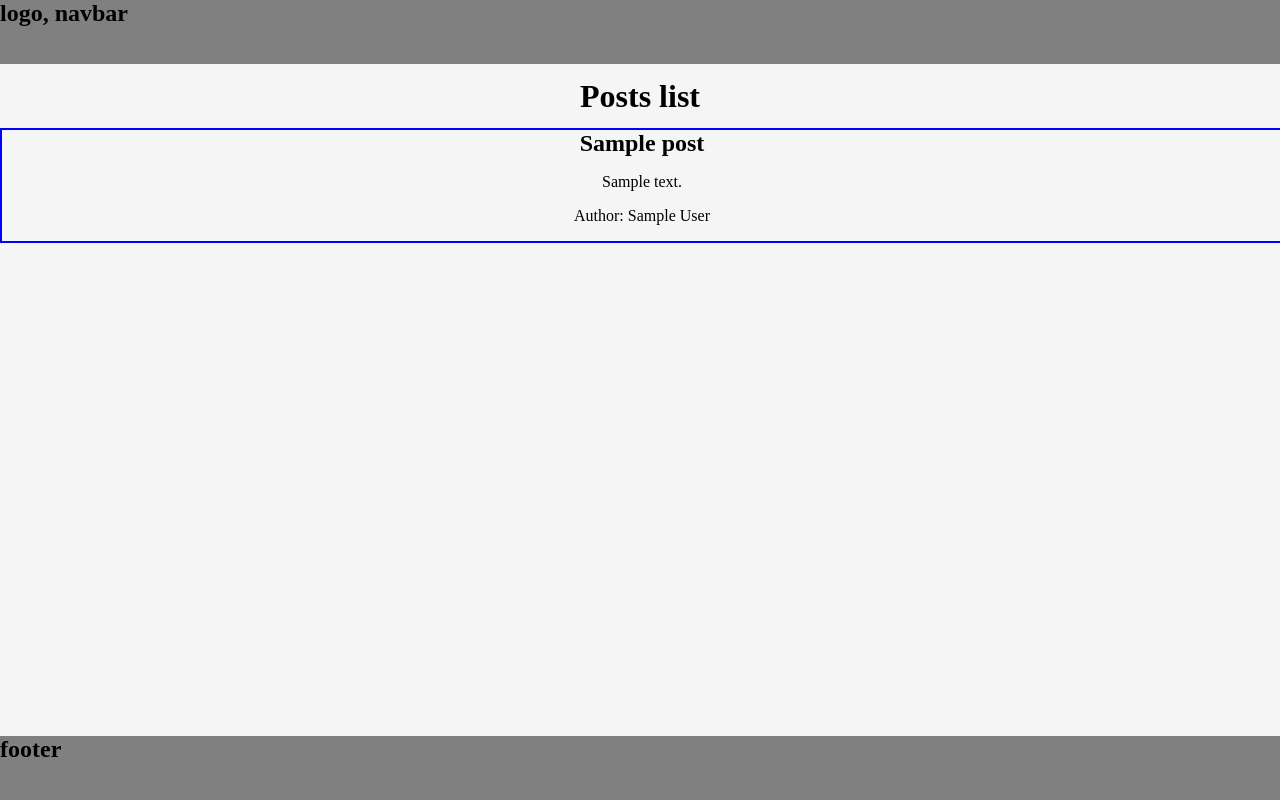
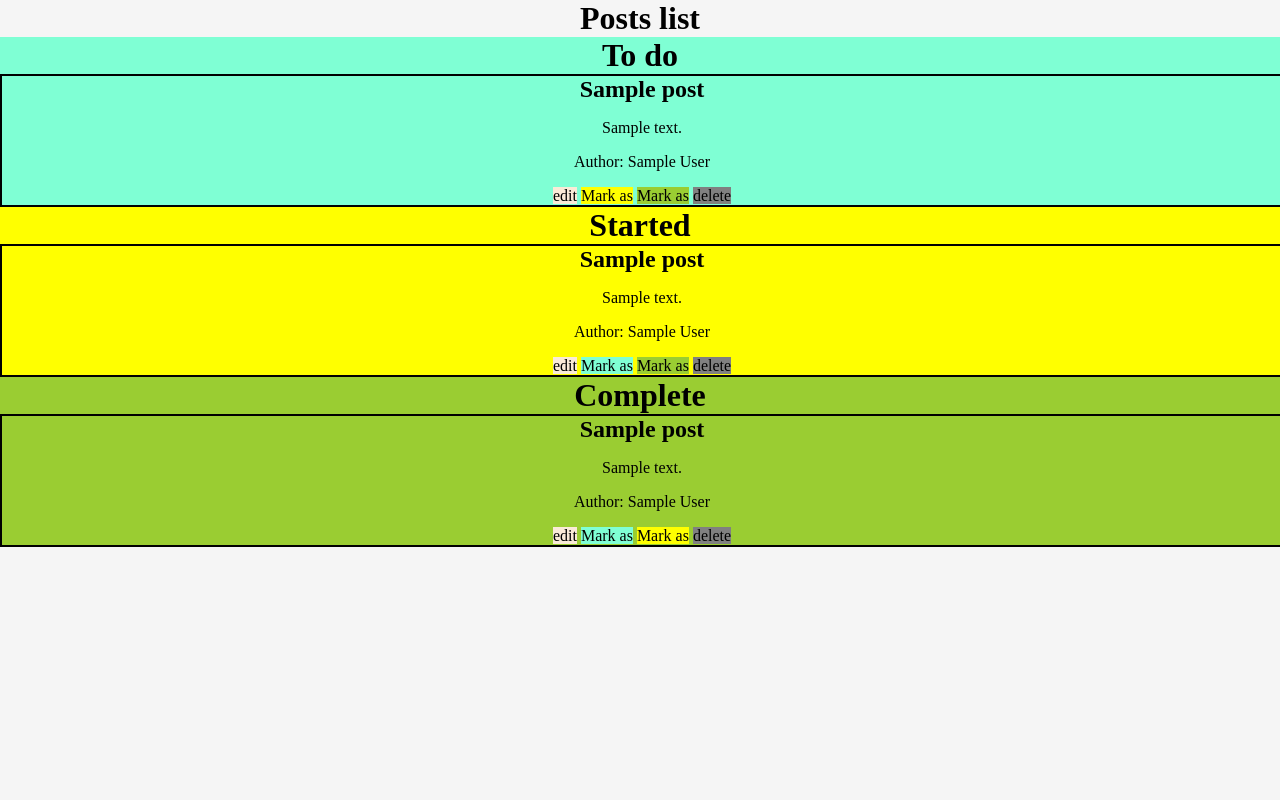
Before and after one commit to huss-al/django-warriors-todo, a Django app: template to_do/templates/to_do/to_do.html in a window 1280 px wide. Run offline with Django 3.2, Linux system fonts and the light colour scheme; the template is opened without the code that fills it: most values are stand-ins (such as "Sample title", 1, 10 or a date in 2020).

Commit message:
more basic styling for toask page

```diff
--- a/static/css/main.css
+++ b/static/css/main.css
@@ -1,11 +1,4 @@
-header {
-    position: absolute;
-    margin-top: 0;
-    width: 100vw;
-    top:0;
-    height: 8vh;
-    background-color: grey;
-}
+
 body {
     background-color: whitesmoke;
     margin: 0;
@@ -14,35 +7,42 @@ body {
 
 }
 .title-block {
-    position: relative;
-    top: 8vh;
-    height: 8vh;
     align-content: center;
 }
 body>div {
     text-align: center;
     margin: 0;
+    align-items: flex-end;
 }
 h1,h2 {
     margin: 0;
 }
-.post-container {
-    position: absolute;
-    top: 16vh;
+#tasks-container {
+
+}
+.task-container {
     justify-content: center;
+}
+.to-do {
+    background-color: aquamarine;
+}
+.started {
+    background-color: yellow;
+}
+.complete {
+    background-color: yellowgreen;
 }
 
 .post-block {
     border: 2px;
     border-style: solid;
-    border-color: blue;
+    border-color: black;
     width: 100vw;
 
 }
-footer {
-    position: absolute;
-    width: 100vw;
-    bottom: 0;
-    height: 8vh;
+.edit {
+    background-color: antiquewhite;
+}
+.delete {
     background-color: grey;
 }
--- a/to_do/templates/to_do/to_do.html
+++ b/to_do/templates/to_do/to_do.html
@@ -12,15 +12,14 @@
 </head>
 
 <body>
-    <header>
-        <h2>logo, navbar</h2>
-    </header>
 
     <div class="title-block">
         <h1>Posts list</h1>
     </div>
 
-    <div class="post-container">
+    <div id="tasks-container">
+        <div class="to-do task-container">
+            <h1>To do</h1>
             {% for post in object_list %}
             <div class="post-block">
                 <div>
@@ -32,13 +31,61 @@
                 <div>
                     <p>Author: {{post.author}}</p>
                 </div>
+                <div>
+                    <span class="edit">edit</span>
+                    <span class="started">Mark as</span>
+                    <span class="complete">Mark as</span>
+                    <span class="delete">delete</span>
+                </div>
             </div>
             {% endfor %}
         </div>
 
+        <div class="started task-container">
+            <h1>Started</h1>
+            {% for post in object_list %}
+            <div class="post-block">
+                <div>
+                <h2>{{post.title}}</h2>
+                </div>
+                <div>
+                    <p>{{post.excerpt}}</p>
+                </div>
+                <div>
+                    <p>Author: {{post.author}}</p>
+                </div>
+                <div>
+                    <span class="edit">edit</span>
+                    <span class="to-do">Mark as</span>
+                    <span class="complete">Mark as</span>
+                    <span class="delete">delete</span>
+                </div>
+            </div>
+            {% endfor %}
+        </div>
 
-</body>
-<footer>
-    <h2>footer</h2>
-</footer>
+        <div class="complete task-container">
+            <h1>Complete</h1>
+            {% for post in object_list %}
+            <div class="post-block">
+                <div>
+                <h2>{{post.title}}</h2>
+                </div>
+                <div>
+                    <p>{{post.excerpt}}</p>
+                </div>
+                <div>
+                    <p>Author: {{post.author}}</p>
+                </div>
+                <div>
+                    <span class="edit">edit</span>
+                    <span class="to-do">Mark as</span>
+                    <span class="started">Mark as</span>
+                    <span class="delete">delete</span>
+                </div>
+            </div>
+            {% endfor %}
+        </div>
+    </div>
+
 </html>
```
Lines whose indentation alone changed are shown as unchanged.
